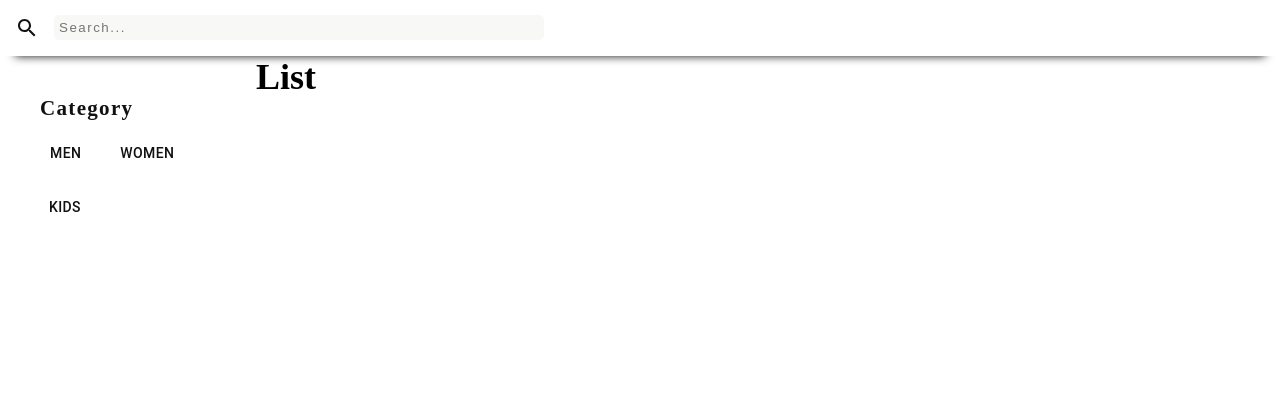
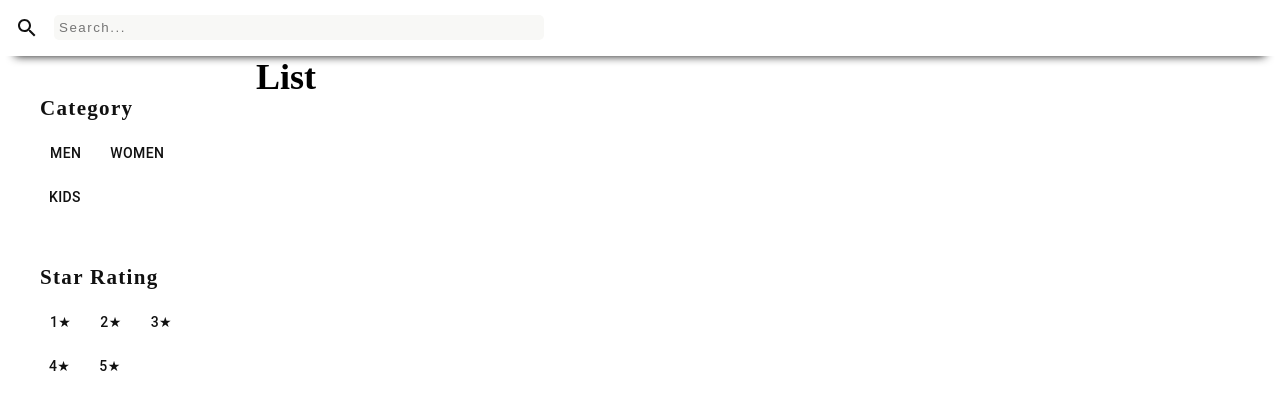
Before and after one commit to ramazanusluu/React-Filter, a React (Create React App) app: page / in a window 1280 px wide. Shown: the top 410 px of the page. Built offline with nearby package versions, Linux system fonts and the light colour scheme.

Commit message:
Rating icin gerekli olan componenentler uzerinde degisiklik yapildi

```diff
--- a/src/components/Home/Filter/Filter.js
+++ b/src/components/Home/Filter/Filter.js
@@ -1,9 +1,9 @@
 import React from "react";
-import "./filter.css"
-import { categoryList } from "../../../data/data";
+import "./filter.css";
+import { categoryList, ratingList } from "../../../data/data";
 import MainCategory from "../../Partials/MainCategory/MainCategory";
 
-const Filter = ({ selectedCategory, selectToggle }) => {
+const Filter = ({ selectedCategory, selectToggle, selectedRating, selectRating }) => {
   return (
     <div className="f-container">
       <div className="filter-group">
@@ -14,6 +14,14 @@ const Filter = ({ selectedCategory, selectToggle }) => {
           selectToggle={selectToggle}
         />
       </div>
+      <div className="filter-group">
+        <h3 className="f-category">Star Rating</h3>
+        <MainCategory
+          options={ratingList}
+          value={selectedRating}
+          selectToggle={selectRating}
+        />
+      </div>
     </div>
   );
 };
--- a/src/components/Partials/MainCategory/MainCategory.js
+++ b/src/components/Partials/MainCategory/MainCategory.js
@@ -7,7 +7,7 @@ const useStyles = makeStyles({
   root: {
     width: "100%",
     display: "flex",
-    gap: "20px",
+    gap: "10px",
     flexWrap: "wrap",
   },
   toggle: {
@@ -25,6 +25,7 @@ const MainCategory = ({ options, value, selectToggle }) => {
         value={value}
         onChange={selectToggle}
         className={classes.root}
+        exclusive
       >
         {options.map(({ label, id, value }) => (
           <ToggleButton className={classes.toggle} key={id} value={value}>
--- a/src/data/data.js
+++ b/src/data/data.js
@@ -15,3 +15,31 @@ export const categoryList = [
     label: "Kids",
   },
 ];
+
+export const ratingList = [
+  {
+    id: 1,
+    value: "1",
+    label: "1★",
+  },
+  {
+    id: 2,
+    value: "2",
+    label: "2★",
+  },
+  {
+    id: 3,
+    value: "3",
+    label: "3★",
+  },
+  {
+    id: 4,
+    value: "4",
+    label: "4★",
+  },
+  {
+    id: 5,
+    value: "5",
+    label: "5★",
+  },
+];
--- a/src/pages/Home/Home.js
+++ b/src/pages/Home/Home.js
@@ -6,9 +6,13 @@ import List from "../../components/Home/List/List";
 
 const Home = () => {
   const [selectedCategory, setSelectedCategory] = useState(null);
+  const [selectedRating, setSelectedRating] = useState(null);
   const handleSelectCategory = (event, value) =>
     // if not select category than show all or selected category => ? == if, === or
     !value ? null : setSelectedCategory(value);
+
+  const handleSelectRating = (event, value) =>
+    !value ? null : setSelectedRating(value);
   return (
     <div className="h-container">
       <Search />
@@ -17,6 +21,8 @@ const Home = () => {
           <Filter
             selectedCategory={selectedCategory}
             selectToggle={handleSelectCategory}
+            selectedRating={selectedRating}
+            selectRating={handleSelectRating}
           />
         </div>
         <div className="h-col">
```
